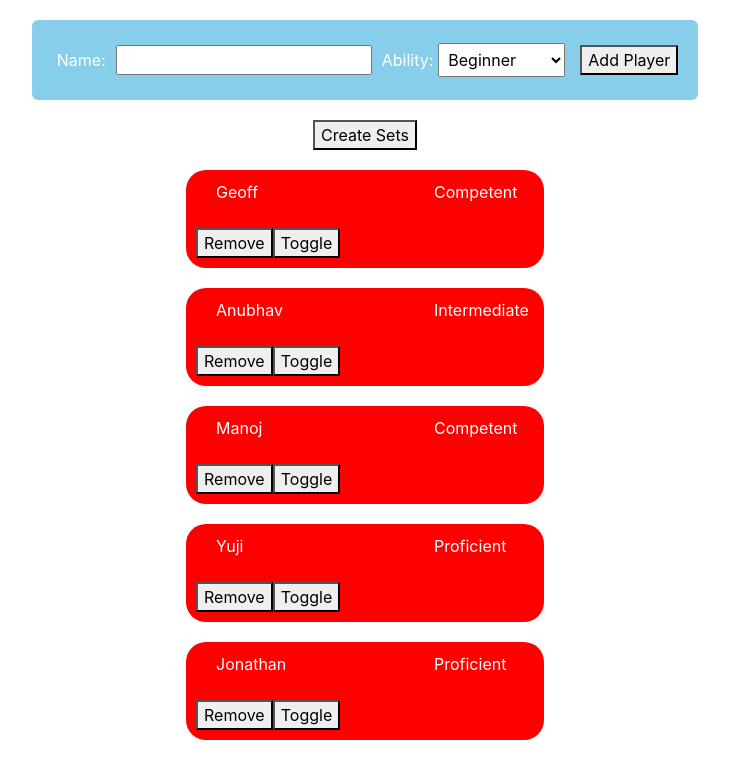
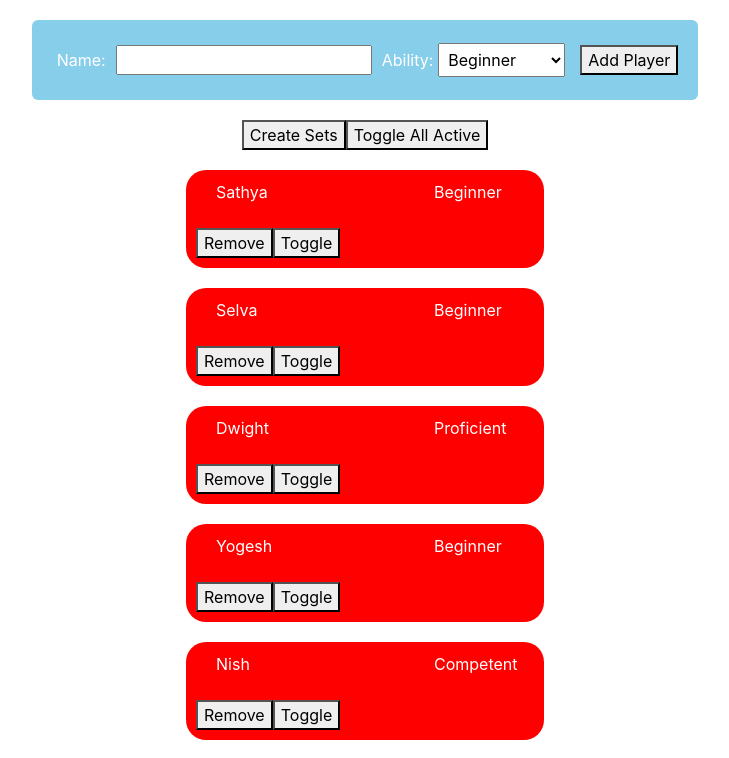
Before and after one commit to Dhrubub/tennis-matches-generator, a React (Create React App) app: page / in a window 1280 px wide. Shown: the top 758 px of the page, without its empty margins (275-1004 px from the left). Built offline with nearby package versions, Linux system fonts and the light colour scheme.

Commit message:
toggle all active

```diff
--- a/src/components/Home/add-player.tsx
+++ b/src/components/Home/add-player.tsx
@@ -5,6 +5,7 @@ import { connect } from "react-redux";
 import { addPlayerAction, PlayerProps } from "../../store/Players/actions";
 import { selectAllPlayers } from "../../store/Players/selector";
 import { selectActivePlayers } from "../../store/Players/selector";
+import { toggleActiveAction } from "../../store/Players/actions";
 
 const Container = styled.div`
   width: fit-content;
@@ -54,6 +55,7 @@ interface AddPlayerProps {
   playerList: PlayerProps[];
   changeTab: () => void;
   activeList: PlayerProps[];
+  toggleActive: (player: PlayerProps, key: number) => void;
 }
 
 const AddPlayer = (props: AddPlayerProps) => {
@@ -65,6 +67,17 @@ const AddPlayer = (props: AddPlayerProps) => {
     ability: "Beginner",
     active: true,
   });
+
+  const toggleAllActive = () => {
+    props.playerList.map((player, id) => {
+      if (!player.active) {
+        props.toggleActive(
+          { name: player.name, ability: player.ability, active: true },
+          id
+        );
+      }
+    });
+  };
 
   const editName = (inputName: string) => {
     let name = inputName.trim().toLowerCase();
@@ -152,6 +165,8 @@ const AddPlayer = (props: AddPlayerProps) => {
         >
           Create Sets
         </button>
+
+        <button onClick={toggleAllActive}>Toggle All Active</button>
       </Container>
     </React.Fragment>
   );
@@ -169,6 +184,10 @@ function mapDispatchToProps(dispatch: any) {
     addPlayer: (player: PlayerProps): void => {
       dispatch(addPlayerAction(player));
     },
+
+    toggleActive: (player: PlayerProps, index: number): void => {
+      dispatch(toggleActiveAction(player, index));
+    },
   };
 }
 
--- a/src/components/MatchCreator/matches.tsx
+++ b/src/components/MatchCreator/matches.tsx
@@ -25,7 +25,6 @@ interface Pair {
 interface PlayerWithRating {
   name: string;
   ability: any;
-  active: boolean;
 }
 
 interface ListPlayersProps {
@@ -238,7 +237,6 @@ function mapStateToProps(state: any) {
 interface Player {
   name: string;
   ability: string;
-  active: boolean;
 }
 
 function mapDispatchToProps(dispatch: any) {
--- a/src/store/Players/reducer.ts
+++ b/src/store/Players/reducer.ts
@@ -13,10 +13,10 @@ interface PlayerState {
 }
 
 const testList = [
-  { name: "Dhruv", ability: "Proficient", active: true },
-  { name: "Shrenik", ability: "Proficient", active: true },
-  { name: "Roshan", ability: "Competent", active: true },
-  { name: "Daniel", ability: "Proficient", active: true },
+  { name: "Dhruv", ability: "Proficient", active: false },
+  { name: "Shrenik", ability: "Proficient", active: false },
+  { name: "Roshan", ability: "Competent", active: false },
+  { name: "Daniel", ability: "Proficient", active: false },
 
   { name: "Mansoor", ability: "Proficient", active: false },
   { name: "Anirudh", ability: "Proficient", active: false },
@@ -42,16 +42,21 @@ const testList = [
   { name: "Manoj", ability: "Competent", active: false },
   { name: "Anubhav", ability: "Intermediate", active: false },
   { name: "Geoff", ability: "Competent", active: false },
+
+  { name: "Anne", ability: "Beginner", active: false },
+  { name: "Jo", ability: "Competent", active: false },
+  { name: "Indrek", ability: "Competent", active: false },
+  { name: "Nish", ability: "Competent", active: false },
+
+  { name: "Yogesh", ability: "Beginner", active: false },
+  { name: "Dwight", ability: "Proficient", active: false },
+  { name: "Selva", ability: "Beginner", active: false },
+  { name: "Sathya", ability: "Beginner", active: false },
 ];
 
 const initialState: PlayerState = {
   playerList: testList,
-  activeList: [
-    { name: "Dhruv", ability: "Proficient", active: true },
-    { name: "Shrenik", ability: "Proficient", active: true },
-    { name: "Roshan", ability: "Competent", active: true },
-    { name: "Daniel", ability: "Proficient", active: true },
-  ],
+  activeList: [],
   isLoading: false,
 };
 
```
